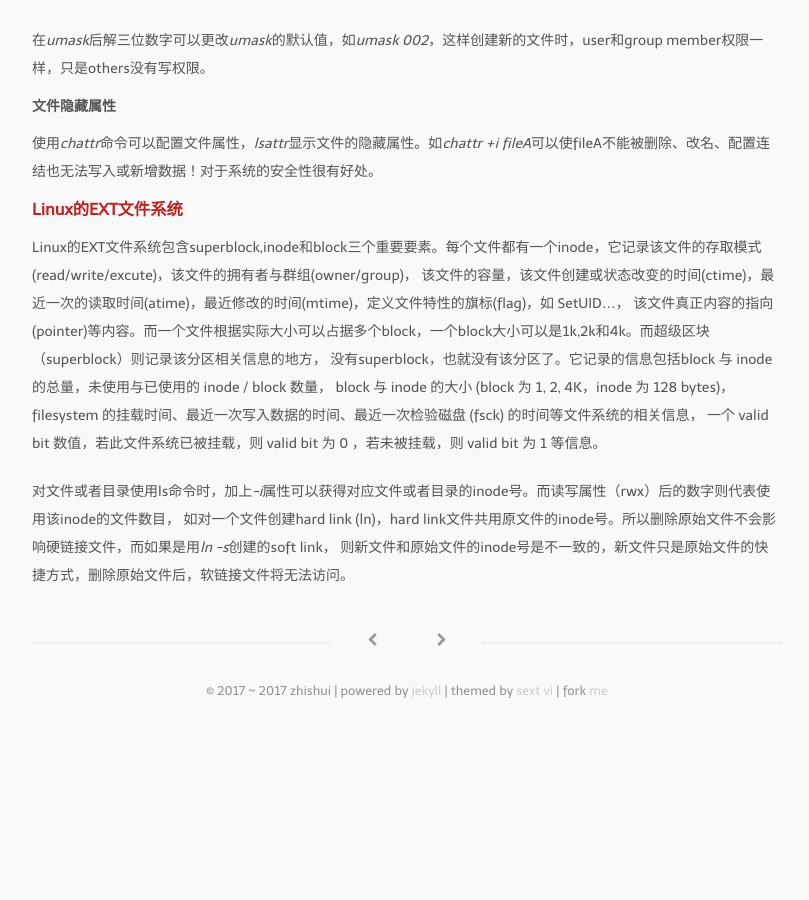
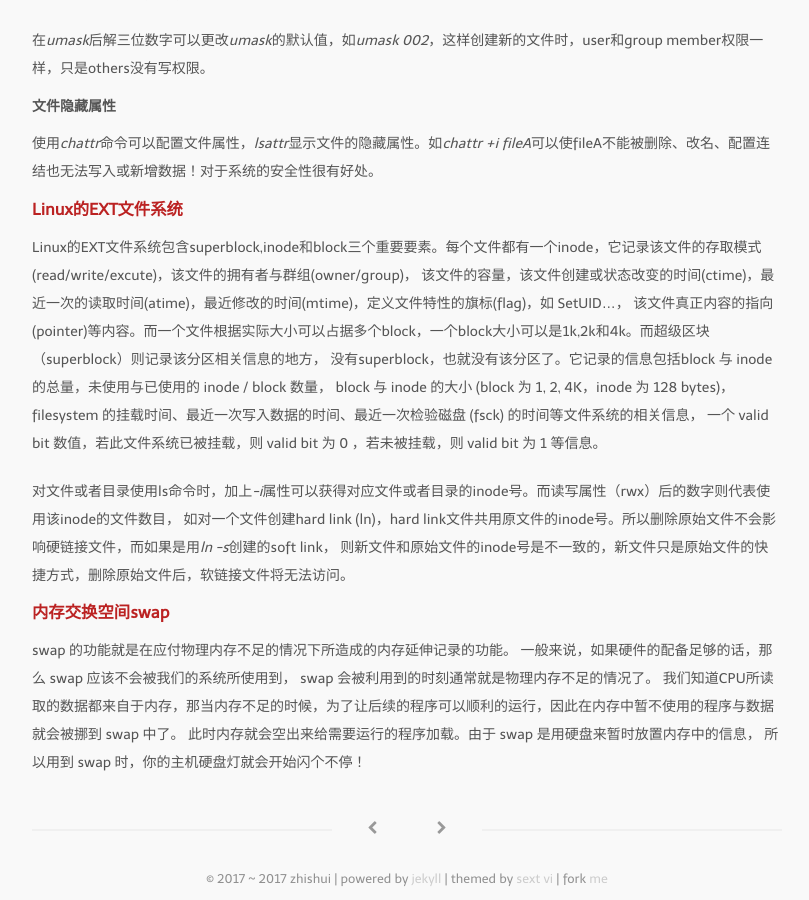
Before and after one commit to bizhishui/bizhishui.github.io, a Jekyll site: the page built from _posts/2017-02-22-Linux-Basics.md, in a window 1280 px wide and 900 px high, scrolled down 8773 px. Shown: the whole window, without its empty margins (233-1042 px from the left). Built offline with Jekyll 4.4.1, drawn with Linux system fonts in a browser that asks for light colours; nearby versions of some CDN libraries; some web fonts are replaced; a script that is not in the unit is left out; before the commit the page ends 9485 px from its top, so only the background shows below that.

Commit message:
keeps on

```diff
--- a/_posts/2017-02-22-Linux-Basics.md
+++ b/_posts/2017-02-22-Linux-Basics.md
@@ -232,3 +232,11 @@ block 与 inode 的大小 (block 为 1, 2, 4K，inode 为 128 bytes)，filesyste
 对文件或者目录使用ls命令时，加上*-i*属性可以获得对应文件或者目录的inode号。而读写属性（rwx）后的数字则代表使用该inode的文件数目，
 如对一个文件创建hard link (ln)，hard link文件共用原文件的inode号。所以删除原始文件不会影响硬链接文件，而如果是用*ln -s*创建的soft link，
 则新文件和原始文件的inode号是不一致的，新文件只是原始文件的快捷方式，删除原始文件后，软链接文件将无法访问。
+
+
+
+### [内存交换空间swap](http://cn.linux.vbird.org/linux_basic/0230filesystem.php#swap)
+swap 的功能就是在应付物理内存不足的情况下所造成的内存延伸记录的功能。
+一般来说，如果硬件的配备足够的话，那么 swap 应该不会被我们的系统所使用到， swap 会被利用到的时刻通常就是物理内存不足的情况了。
+我们知道CPU所读取的数据都来自于内存，那当内存不足的时候，为了让后续的程序可以顺利的运行，因此在内存中暂不使用的程序与数据就会被挪到 swap 中了。
+此时内存就会空出来给需要运行的程序加载。由于 swap 是用硬盘来暂时放置内存中的信息， 所以用到 swap 时，你的主机硬盘灯就会开始闪个不停！
```
